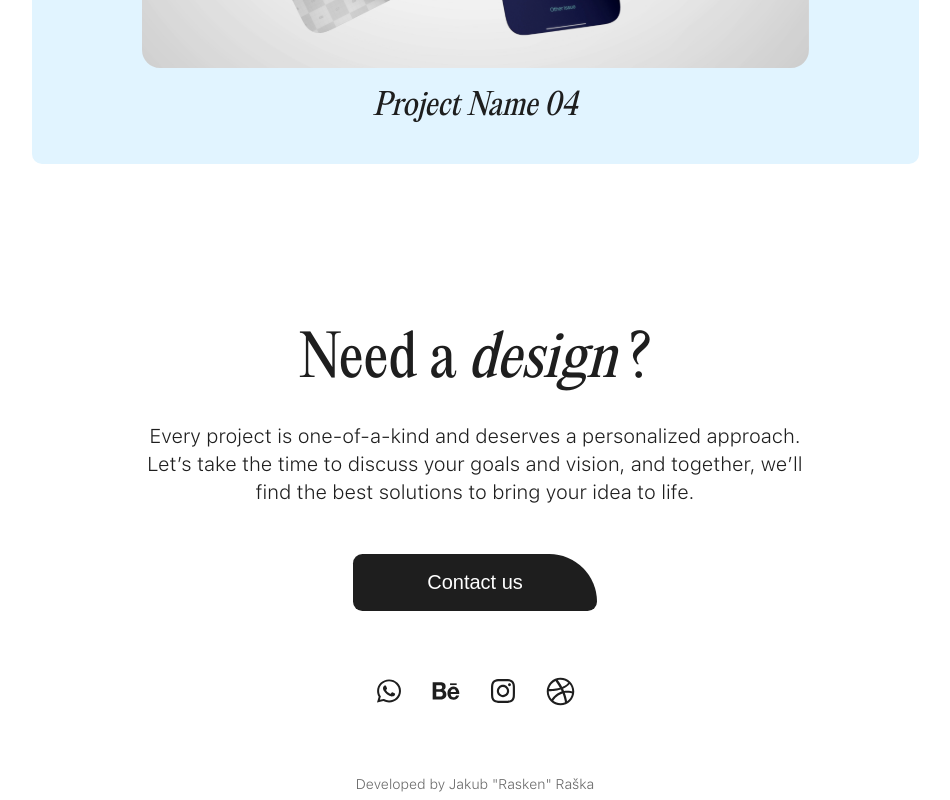
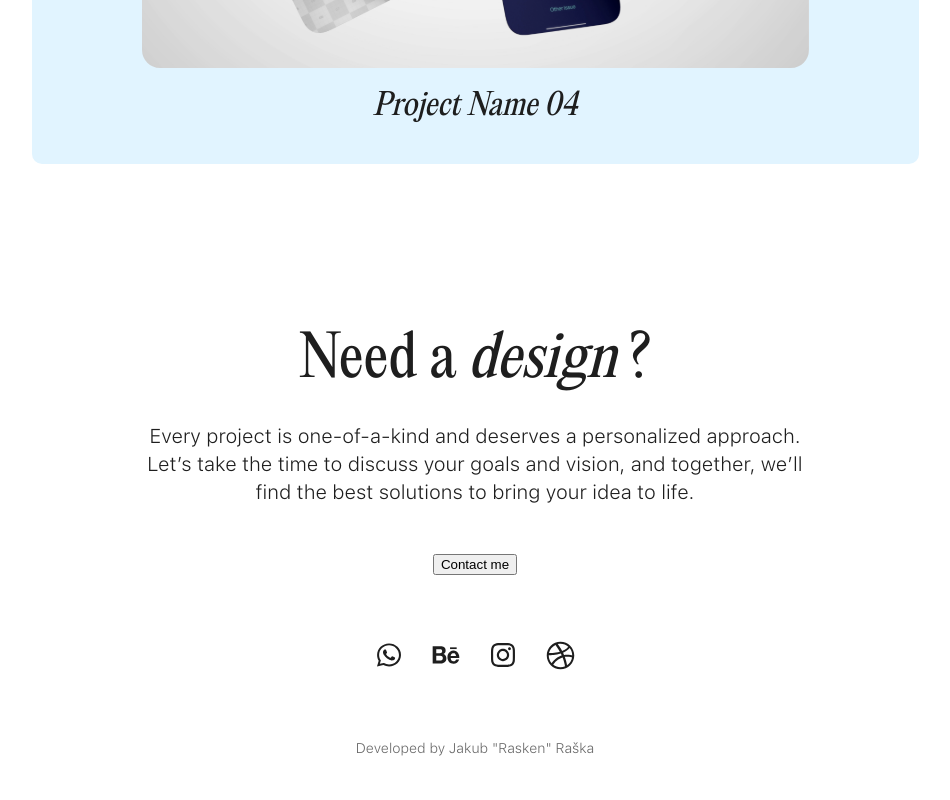
Before and after one commit to JakubRasken/my-portfolio, a React (Vite) app in the folder frontend/: page / in a window 1280 px wide. Shown: the part 4859-5659 px from the top of the page, without its empty margins (165-1115 px from the left). After the commit the page ends 5623 px from the top, so only its background shows below. Built offline with nearby package versions, Linux system fonts and the light colour scheme; a web font is replaced by a local one.

Commit message:
Update Contact.tsx

```diff
--- a/frontend/src/components/Contact.tsx
+++ b/frontend/src/components/Contact.tsx
@@ -13,8 +13,10 @@ const Contact: React.FC = () => {
           we’ll find the best solutions to bring your idea to life.
         </p>
       </div>
-      <div className="conatct-btn">
-        <button>Contact us</button>
+      <div className="contact-btn">
+        <a href="mailto:yourname@email.com">
+          <button>Contact me</button>
+        </a>
       </div>
       <div className="soical-media">
         <ul>
```
